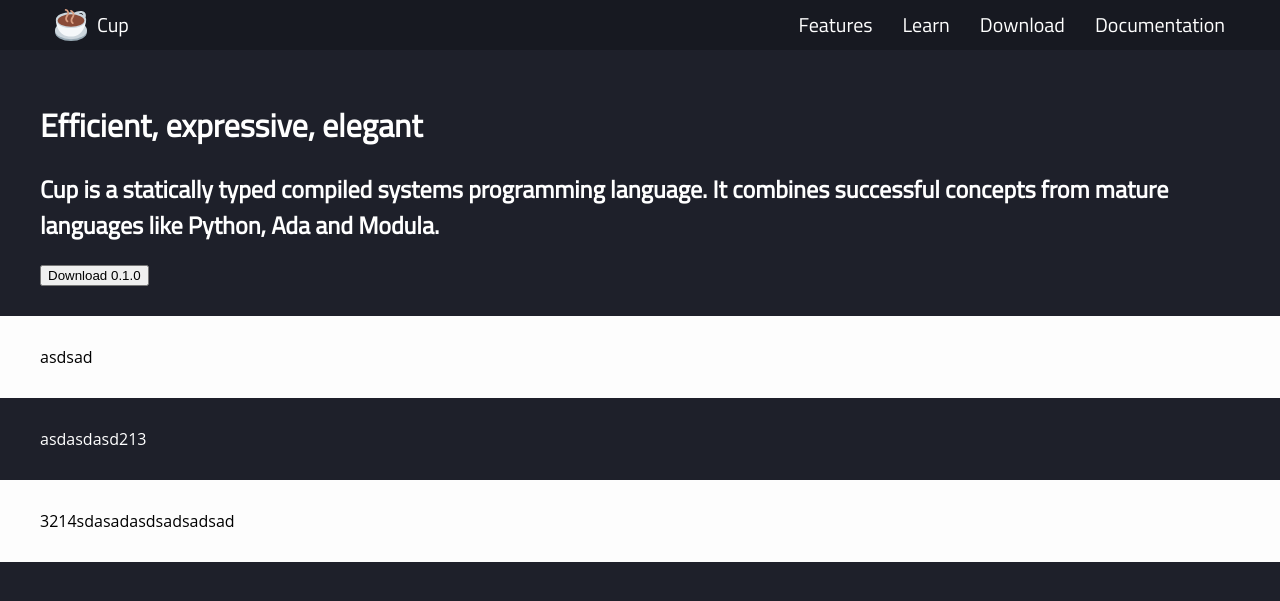
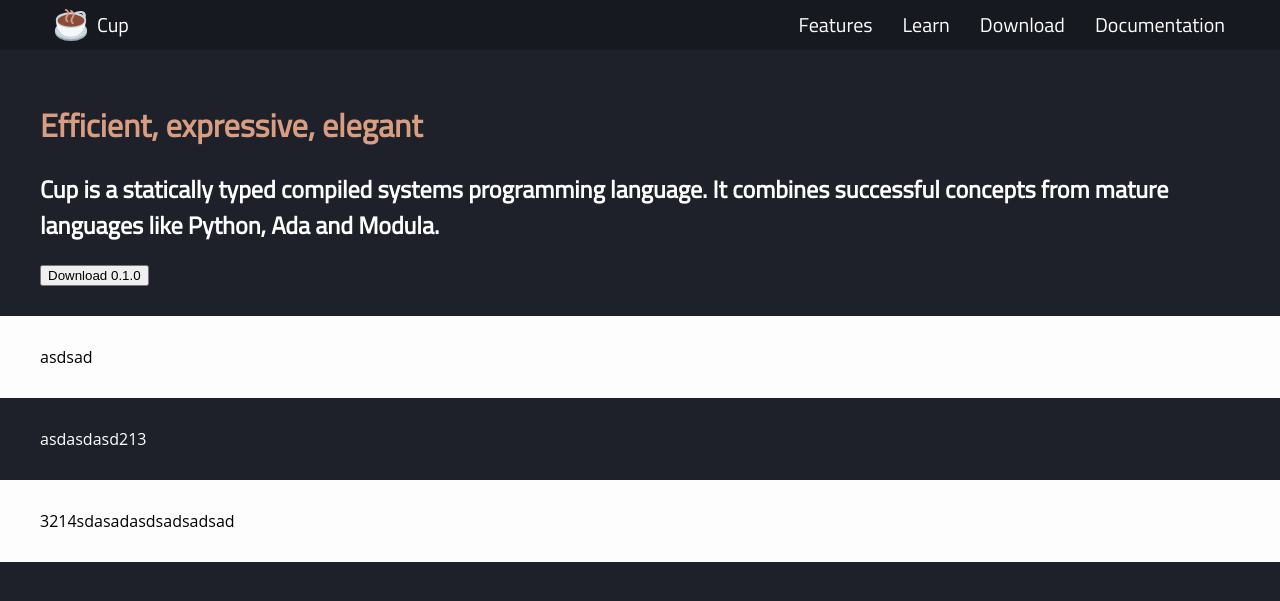
Before and after one commit to cup-lang/cup-lang.org, a Jekyll site: the page built from index.html, in a window 1280 px wide. Shown: the top 601 px of the page. Built offline with Jekyll 4.4.1, drawn with Linux system fonts in a browser that asks for light colours.

Commit message:
Update index.html

```diff
--- a/index.html
+++ b/index.html
@@ -3,7 +3,7 @@ layout: default
 ---
 <div class="section">
     <div class="section-content content">
-        <h1>Efficient, expressive, elegant</h1>
+        <h1 style="color:#d99e82">Efficient, expressive, elegant</h1>
         <h2>
             Cup is a statically typed compiled systems programming language.
             It combines successful concepts from mature languages like Python, Ada and Modula.
```
